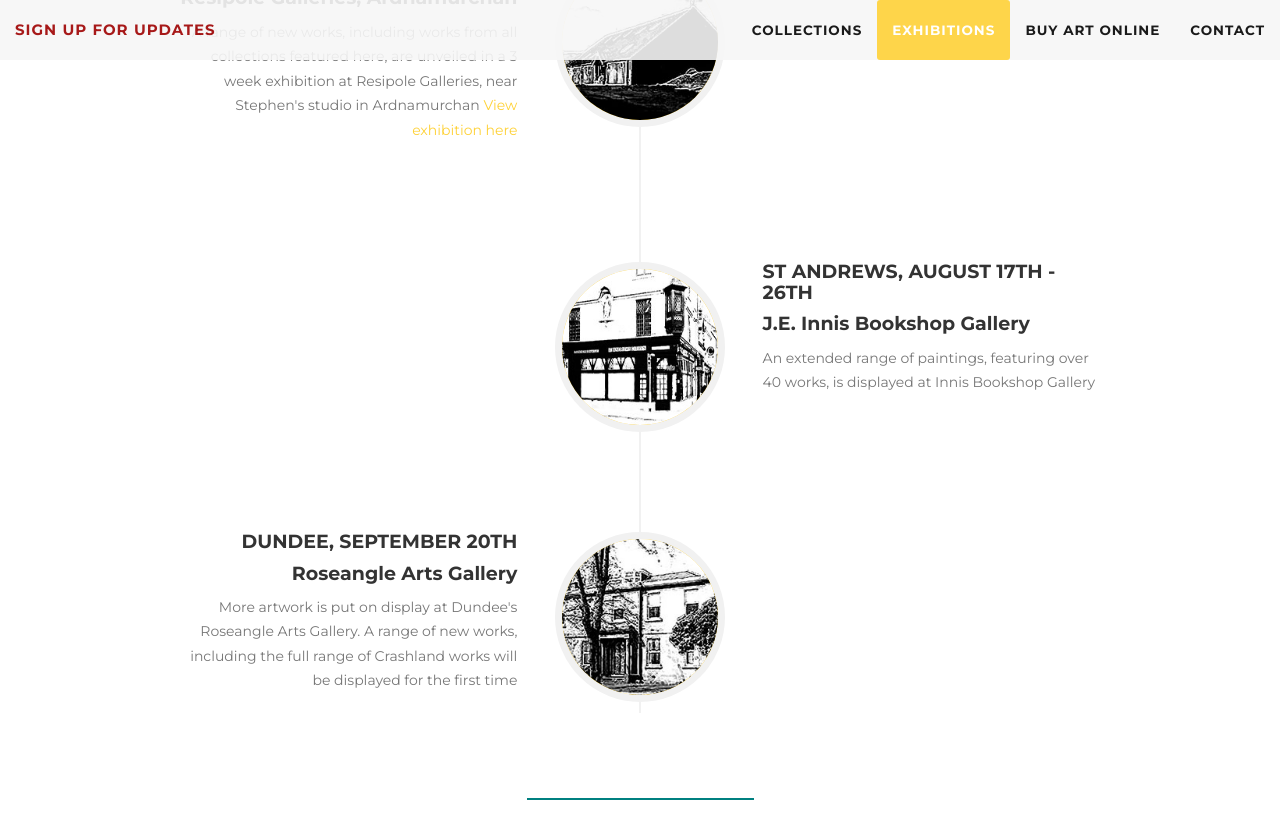
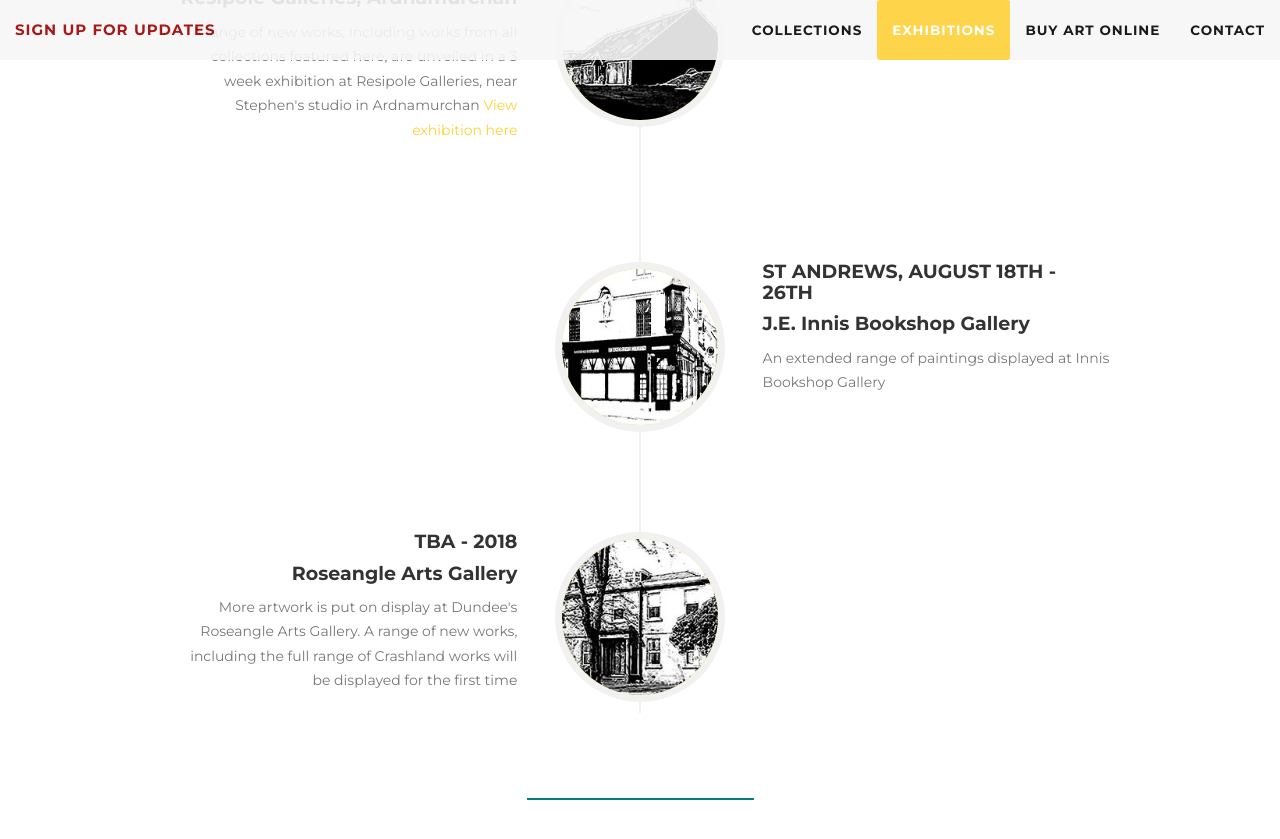
Before and after one commit to Maxnfrench/maxnfrench.github.io, a Jekyll site: the page built from index.md, in a window 1280 px wide and 900 px high, scrolled down 2636 px. Shown: the top 839 px of the window. Built offline with Jekyll 4.4.1, drawn with Linux system fonts in a browser that asks for light colours; some web fonts are replaced; comment, search, counter and statistics services are not loaded; some of the changed text lies outside the part shown.

Commit message:
site first update18

```diff
--- a/_includes/about.html
+++ b/_includes/about.html
@@ -29,11 +29,11 @@
                             </div>
                             <div class="timeline-panel">
                                 <div class="timeline-heading">
-                                    <h4>St Andrews, August 17th - 26th</h4>
+                                    <h4>St Andrews, August 18th - 26th</h4>
                                     <h4 class="subheading">J.E. Innis Bookshop Gallery</h4>
                                 </div>
                                 <div class="timeline-body">
-                                    <p class="text-muted">An extended range of paintings, featuring over 40 works, is displayed at Innis Bookshop Gallery</p>
+                                    <p class="text-muted">An extended range of paintings displayed at Innis Bookshop Gallery</p>
                                 </div>
                             </div>
                         </li>
@@ -43,7 +43,7 @@
                             </div>
                             <div class="timeline-panel">
                                 <div class="timeline-heading">
-                                    <h4>Dundee, September 20th</h4>
+                                    <h4>TBA - 2018</h4>
                                     <h4 class="subheading">Roseangle Arts Gallery</h4>
                                 </div>
                                 <div class="timeline-body">
--- a/_includes/services.html
+++ b/_includes/services.html
@@ -37,7 +37,7 @@
             </div>
             <div class="col-lg-12 text-center">
                 </div class="sign-up">
-                    <a href="#newsletter" class="page-scroll">Sign up to our mailing list for 10% off all pre-order prints</a>
+                    <a href="#newsletter" class="page-scroll">Sign up to our mailing list for 10% off all pre-orders of prints</a>
                 </div>
             </div>
 
```
